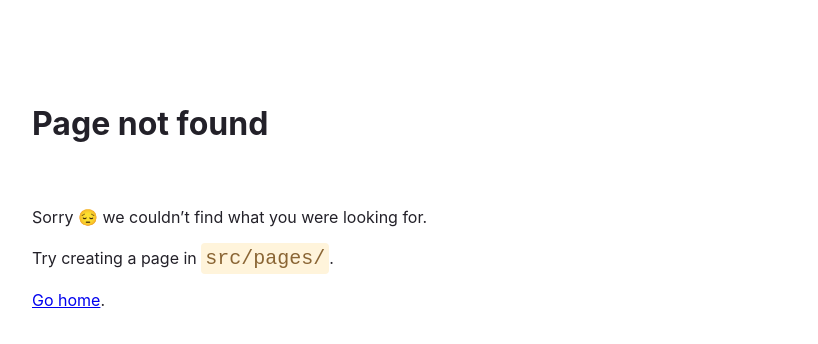
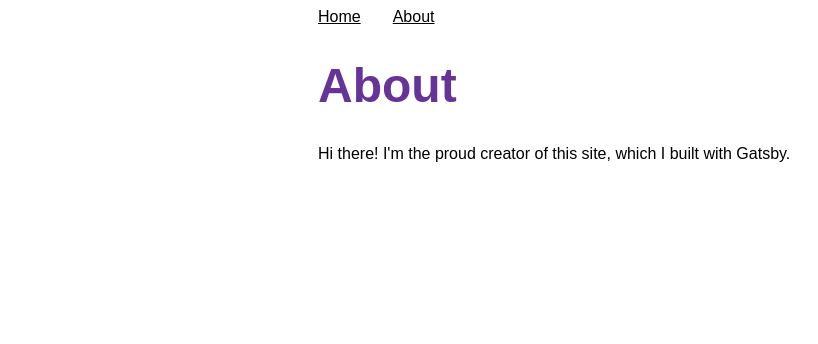
Before and after one commit to jsallstrom/my-first-gatsby-project, a Gatsby site: page /about in a window 1280 px wide. Before the commit this address had no page. Shown: the whole page, without its empty margins (72-890 px from the left). Built offline with nearby package versions, Linux system fonts and the light colour scheme; Gatsby itself is replaced by a stand-in of ours.

Commit message:
Finished gatsby tut part 2

```diff
--- /dev/null
+++ b/src/components/Layout/Layout.js
@@ -0,0 +1,34 @@
+import React from "react";
+
+import { Link } from "gatsby";
+
+import {
+  title,
+  container,
+  navLinks,
+  navLinkItem,
+  navLinkText,
+} from "./Layout.module.css";
+
+function Layout({ pageTitle, children }) {
+  return (
+    <main className={container}>
+      <nav className={navLinks}>
+        <li className={navLinkItem}>
+          <Link to="/" className={navLinkText}>
+            Home
+          </Link>
+        </li>
+        <li className={navLinkItem}>
+          <Link to="/about" className={navLinkText}>
+            About
+          </Link>
+        </li>
+      </nav>
+      <h1 className={title}>{pageTitle}</h1>
+      {children}
+    </main>
+  );
+}
+
+export default Layout;
--- /dev/null
+++ b/src/components/Layout/Layout.module.css
@@ -0,0 +1,24 @@
+.title {
+  color: rebeccapurple;
+  font-size: 3rem;
+}
+
+.container {
+  margin: auto;
+  max-width: 500px;
+  font-family: sans-serif;
+}
+
+.navLinks {
+  display: flex;
+  list-style: none;
+  padding-left: 0;
+}
+
+.navLinkItem {
+  padding-right: 2rem;
+}
+
+.navLinkText {
+  color: black;
+}
--- /dev/null
+++ b/src/pages/about.js
@@ -0,0 +1,13 @@
+import React from "react";
+
+import Layout from "../components/Layout/Layout";
+
+export default function AboutPage() {
+  return (
+    <Layout pageTitle="About">
+      <p>
+        Hi there! I'm the proud creator of this site, which I built with Gatsby.
+      </p>
+    </Layout>
+  );
+}
```
Also changed, not shown: src/pages/index.js (+7 -10 lines).
